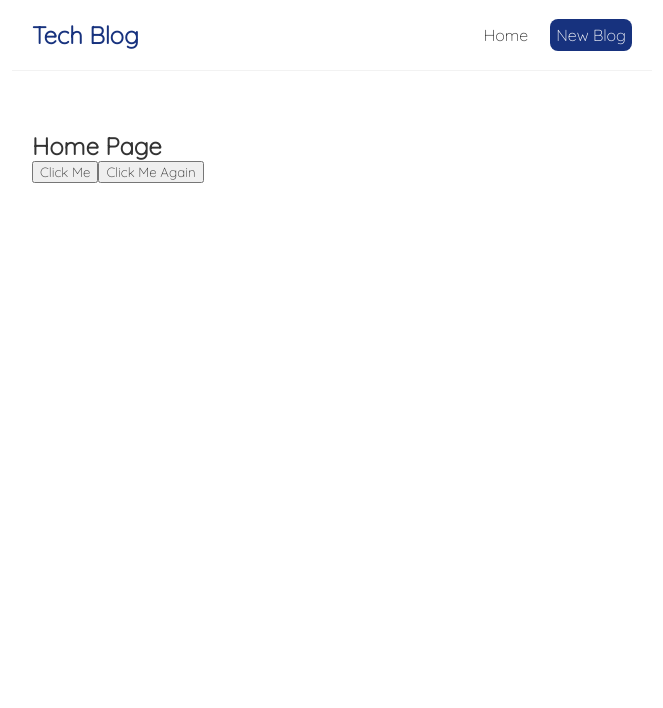
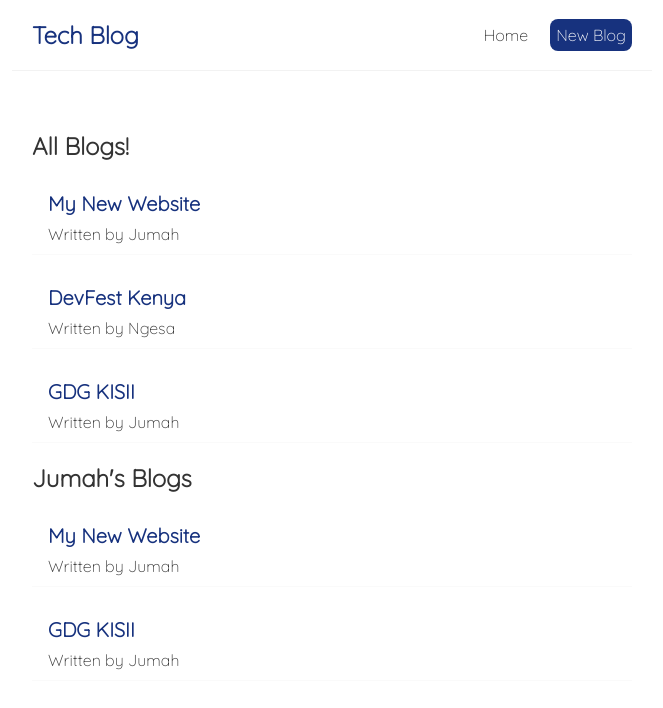
Before and after one commit to CollyneJumah/react-blog, a React (Create React App) app: page / in a window 1280 px wide. Shown: the top 708 px of the page, without its empty margins (308-971 px from the left). Built offline with nearby package versions, Linux system fonts and the light colour scheme.

Commit message:
added props

```diff
--- /dev/null
+++ b/src/BlogList.js
@@ -0,0 +1,17 @@
+const BlogList = ({blogs, title}) => {
+    // const blogs = props.blogs;
+    // const title = props.title;
+    return (
+        <div className="blog-list">
+            <h2>{title}</h2>
+            {blogs.map((blog) =>(
+                <div className="blogPreview">
+                    <h2>{blog.title}</h2>
+                    <p>Written by {blog.author}</p>
+                </div>
+            ) )}
+        </div>
+     );
+}
+
+export default BlogList;
--- a/src/Home.js
+++ b/src/Home.js
@@ -1,17 +1,24 @@
+
+import { useState } from 'react';
+import BlogList from './BlogList';
+
 const Home = () => {
-    const handleClick = () => {
-        console.log("You clicked me");
-    }
-    const handleClickAgain = (name) => {
-        console.log('Hello ' + name);
-    }
-    return (
+    const title="All Blogs!"
+    const [blogs, setBlogs] = useState([
+        {title: 'My New Website',body: 'lorem ipsum', author: 'Jumah', id: 1},
+        {title: 'DevFest Kenya',body: 'lorem ipsum', author: 'Ngesa', id: 2},
+        {title: 'GDG KISII',body: 'lorem ipsum', author: 'Jumah', id: 3}
+    ]);
+
+     return (
         <div className="home">
-            <h2>Home Page</h2>
-            <button onClick={handleClick}>Click Me</button>
-            <button onClick={() => { handleClickAgain('Collins') } }>Click Me Again</button>
+           <BlogList blogs={blogs} title={title}/>
+           {/* filter blogs to specific autho */}
+           <BlogList blogs={blogs.filter((blog) =>blog.author== 'Jumah'  )} title="Jumah's Blogs"/>
         </div>
     );
-}
+    }
+
+
 
 export default Home
--- a/src/index.css
+++ b/src/index.css
@@ -32,3 +32,21 @@
   margin: 40px auto;
   padding: 20px;
 }
+
+/* Blog preview */
+
+.blogPreview{
+  padding: 10px 16px;
+  margin: 20px 0;
+  border-bottom: 1px solid #fafafa;
+}
+.blogPreview:hover{
+  box-shadow: 1px 3px 5px rgba(0, 0, 0, 0.1);
+  cursor: pointer;
+}
+
+.blogPreview h2{
+  font-size: 20px;
+  color: #17327e;
+  margin-bottom: 8px;
+}
```
